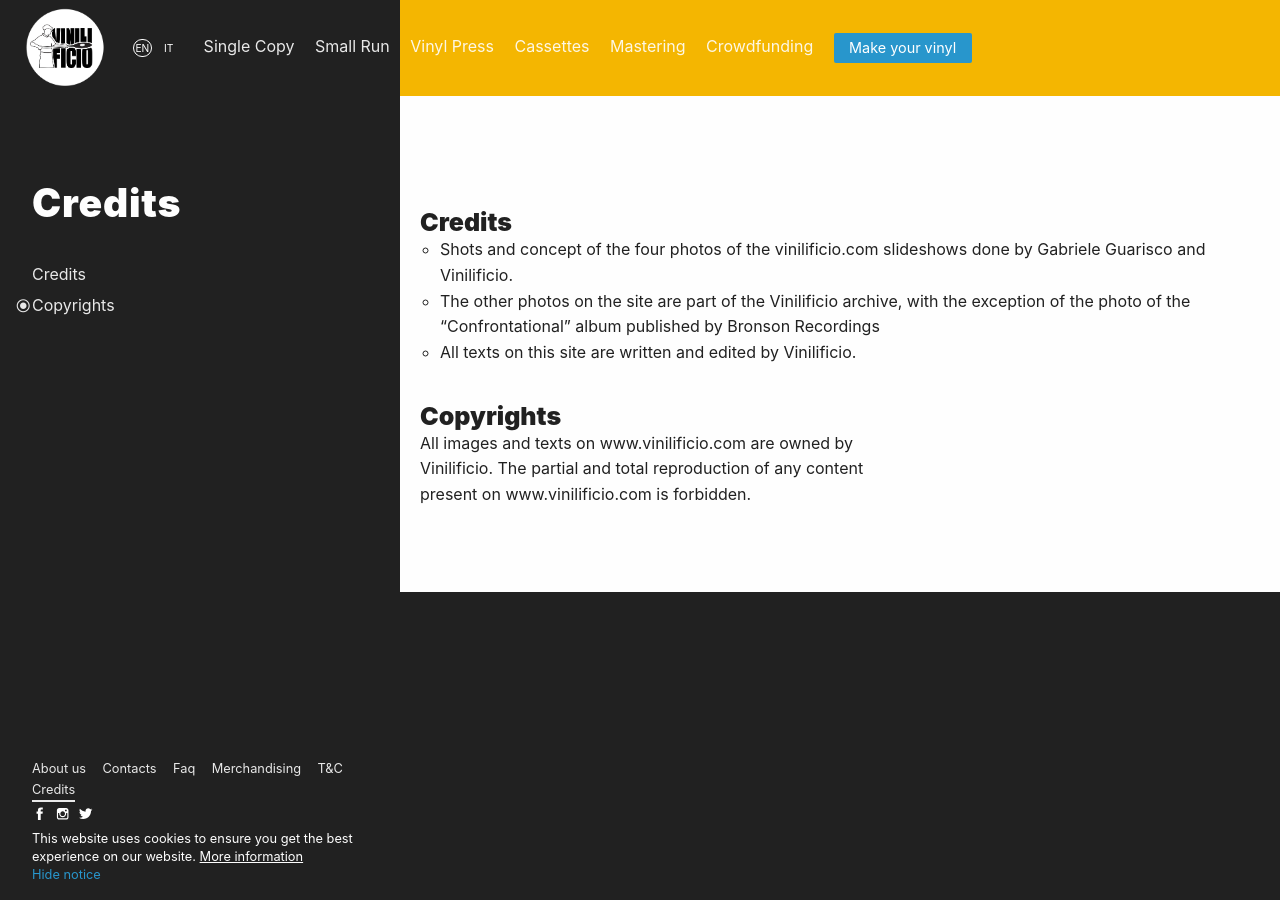
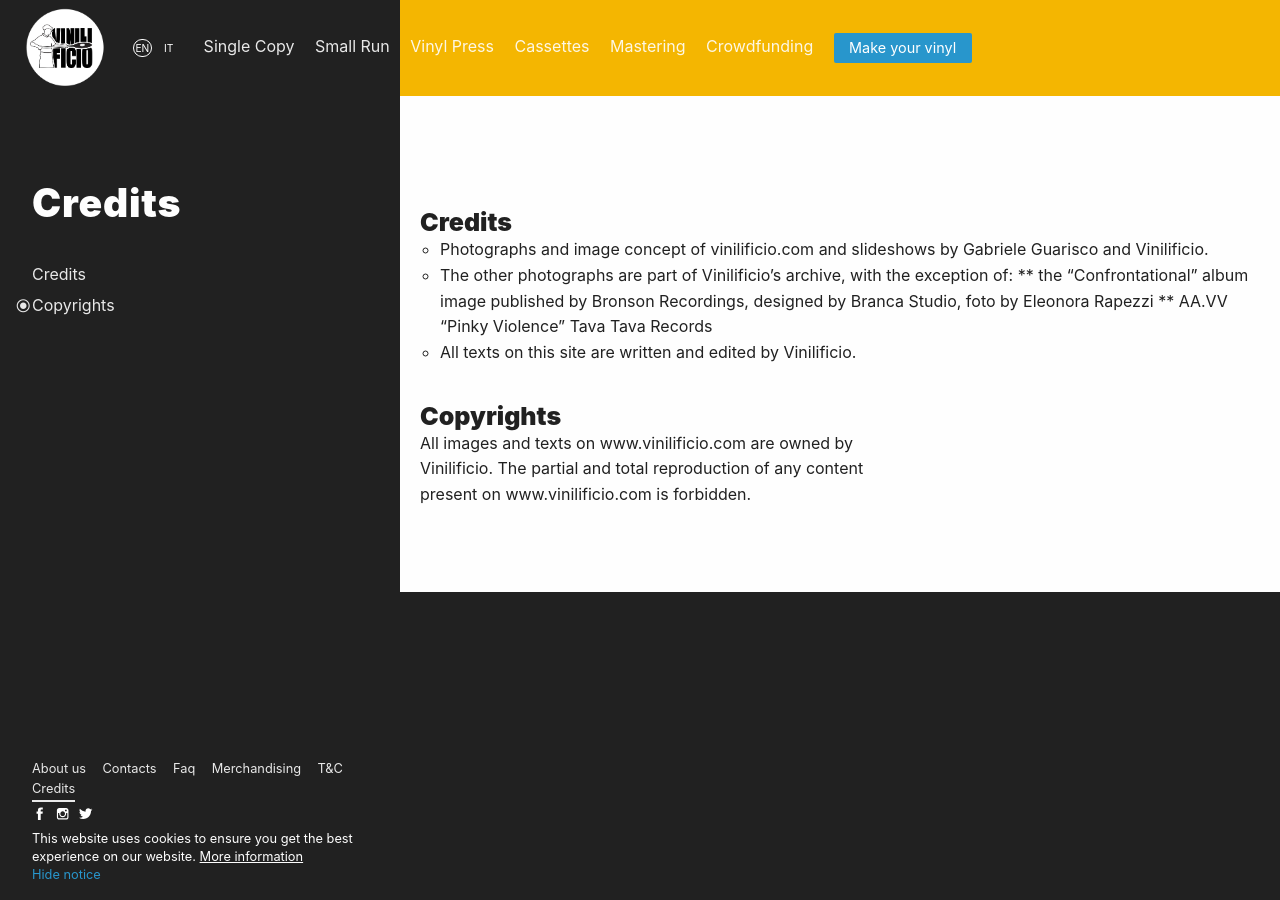
Before and after one commit to Vinilificio/vinilificio.com, a Jekyll site: the page built from en/credits.md, in a window 1280 px wide. Built offline with Jekyll 4.4.1, drawn with Linux system fonts in a browser that asks for light colours; nearby versions of some CDN libraries; comment, search, counter and statistics services are not loaded.

Commit message:
Update credits.md

```diff
--- a/en/credits.md
+++ b/en/credits.md
@@ -13,9 +13,12 @@
 ---
 
 ### Credits
-* Shots and concept of the four photos of the vinilificio.com slideshows done by Gabriele Guarisco and Vinilificio.
-* The other photos on the site are part of the Vinilificio archive, with the exception of the photo of the "Confrontational" album published by Bronson Recordings
+* Photographs and image concept of vinilificio.com and slideshows by Gabriele Guarisco and Vinilificio.
+* The other photographs are part of Vinilificio’s archive, with the exception of:
+** the “Confrontational” album image published by Bronson Recordings, designed by Branca Studio, foto by Eleonora Rapezzi
+** AA.VV "Pinky Violence" Tava Tava Records
 * All texts on this site are written and edited by Vinilificio.
+
 
 ### Copyrights
 All images and texts on www.vinilificio.com are owned by Vinilificio. The partial and total reproduction of any content present on www.vinilificio.com is forbidden.
```
